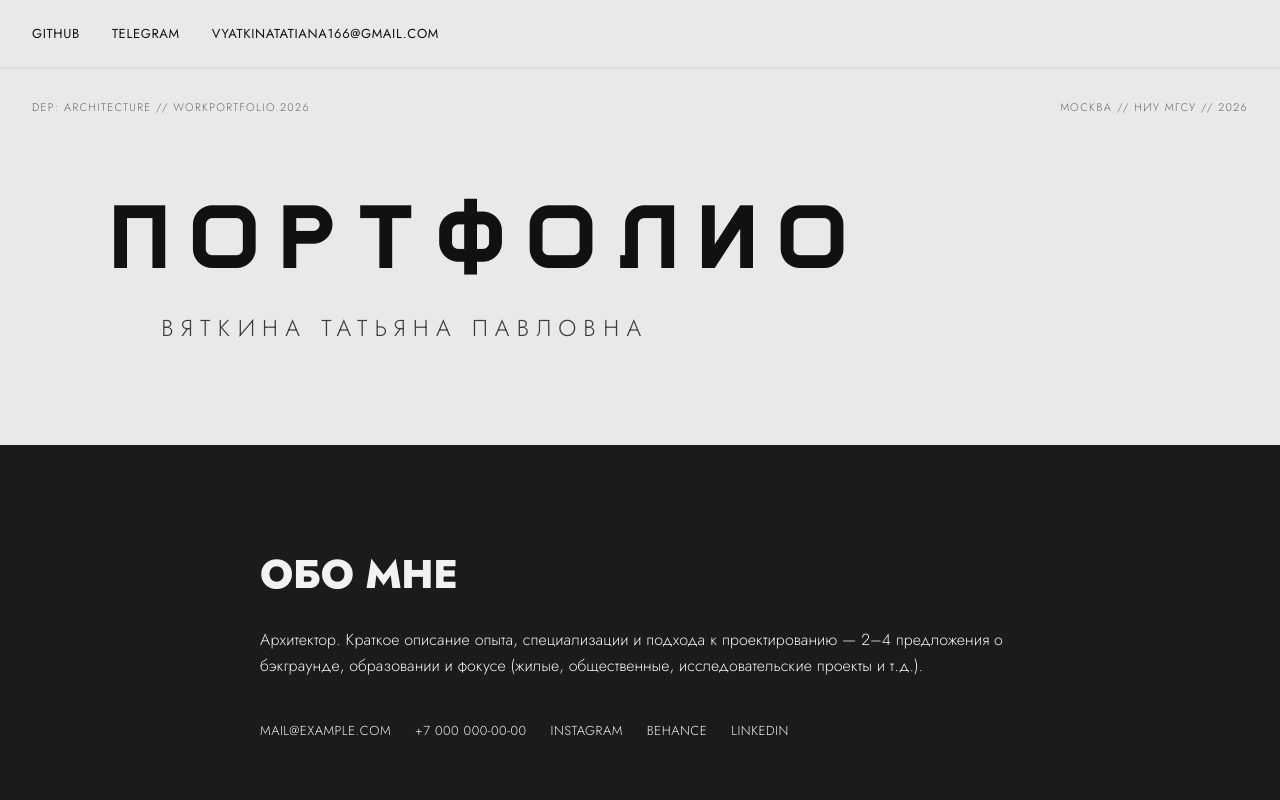
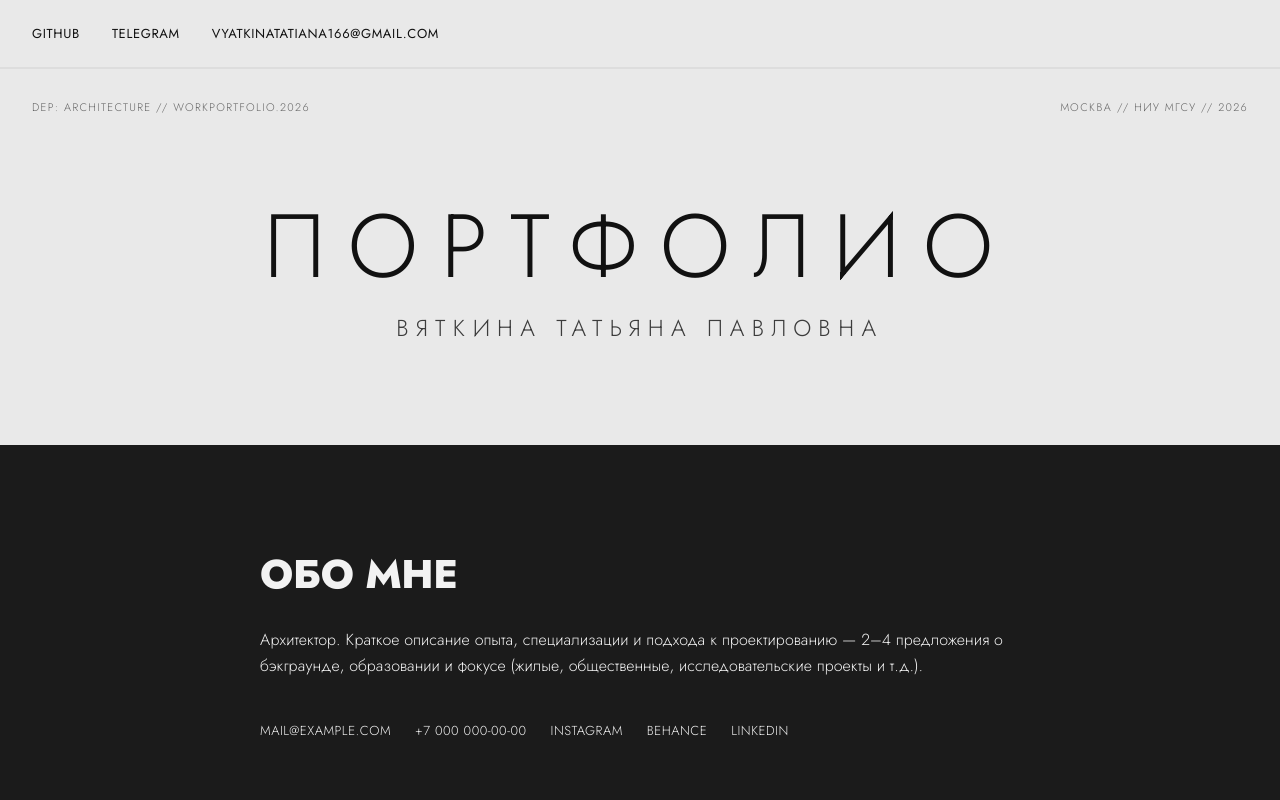
Before and after one commit to structuralistT/portfolio, a plain HTML site: page index.html in a window 1280 px wide. Shown: the top 800 px of the page. Drawn offline with Linux system fonts and the light colour scheme.

Commit message:
Add files via upload

```diff
--- a/style.css
+++ b/style.css
@@ -148,14 +148,14 @@ ul { list-style: none; }
 .hero__title-text {
   display: block;
   /* ПРИМЕНЯЕМ ROC GROTESK */
-  font-family: 'SouthGhetto', sans-serif;
+  font-family: 'Jost', sans-serif;
   font-weight: 300;
   font-size: clamp(42px, 7vw, 110px);
   line-height: 1.1;
   text-transform: uppercase;
   letter-spacing: 0.25em; /* Большой разряд букв для журнального стиля */
   color: var(--text-dark);
-  transform: translateX(-150px); /* Минус сдвигает влево, плюс (например, 50px) — вправо */
+  transform: translateX(0); /* Минус сдвигает влево, плюс (например, 50px) — вправо */
 }
 
 /* Имя и фамилия под ним */
@@ -168,7 +168,7 @@ ul { list-style: none; }
   color: var(--text-dark);
   margin-top: 16px;
   opacity: 0.8;
-  transform: translateX(-235px); /* Сдвинет имя вправо на 40 пикселей */
+  transform: translateX(0); /* Сдвинет имя вправо на 40 пикселей */
 }
 
 .hero__actions {
```
